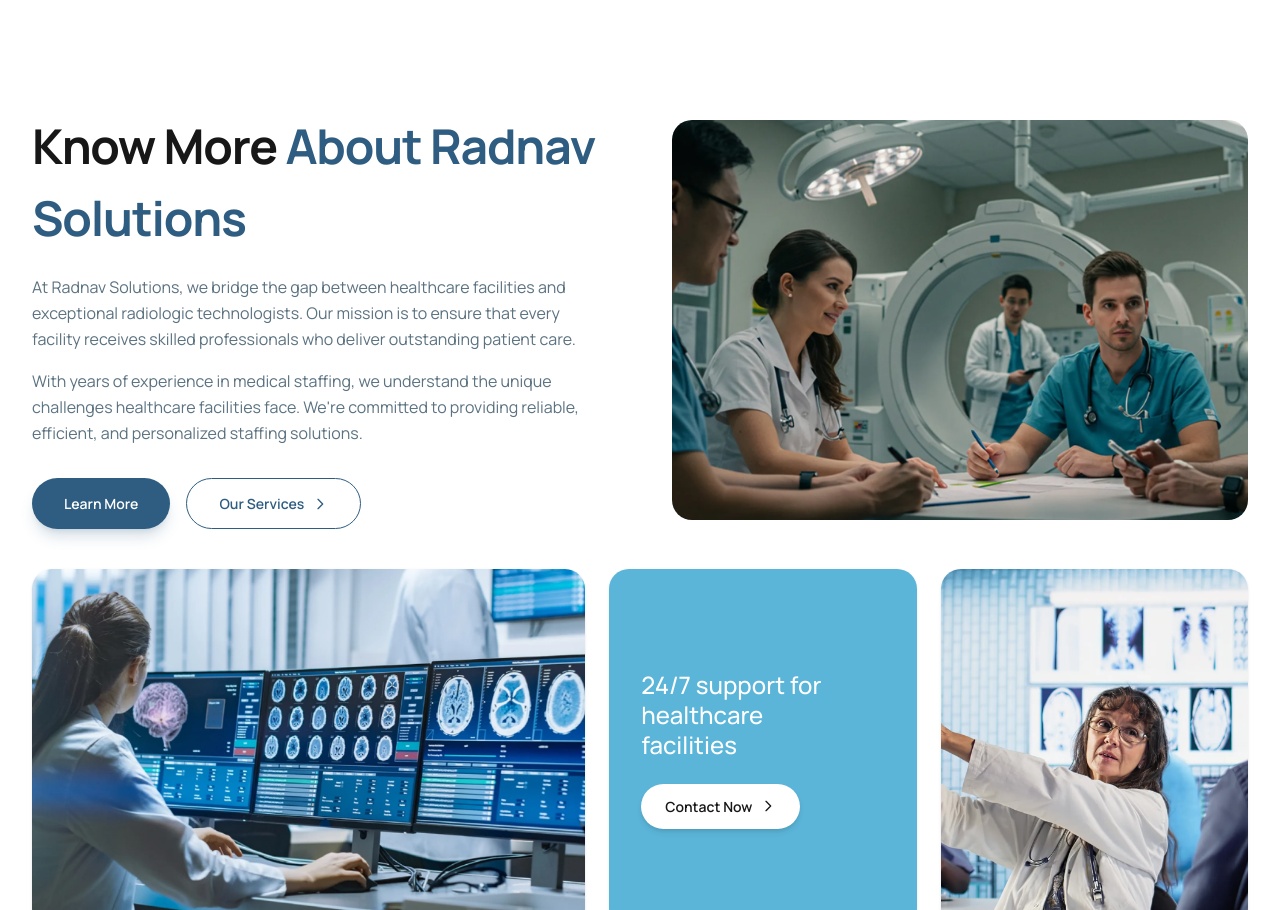
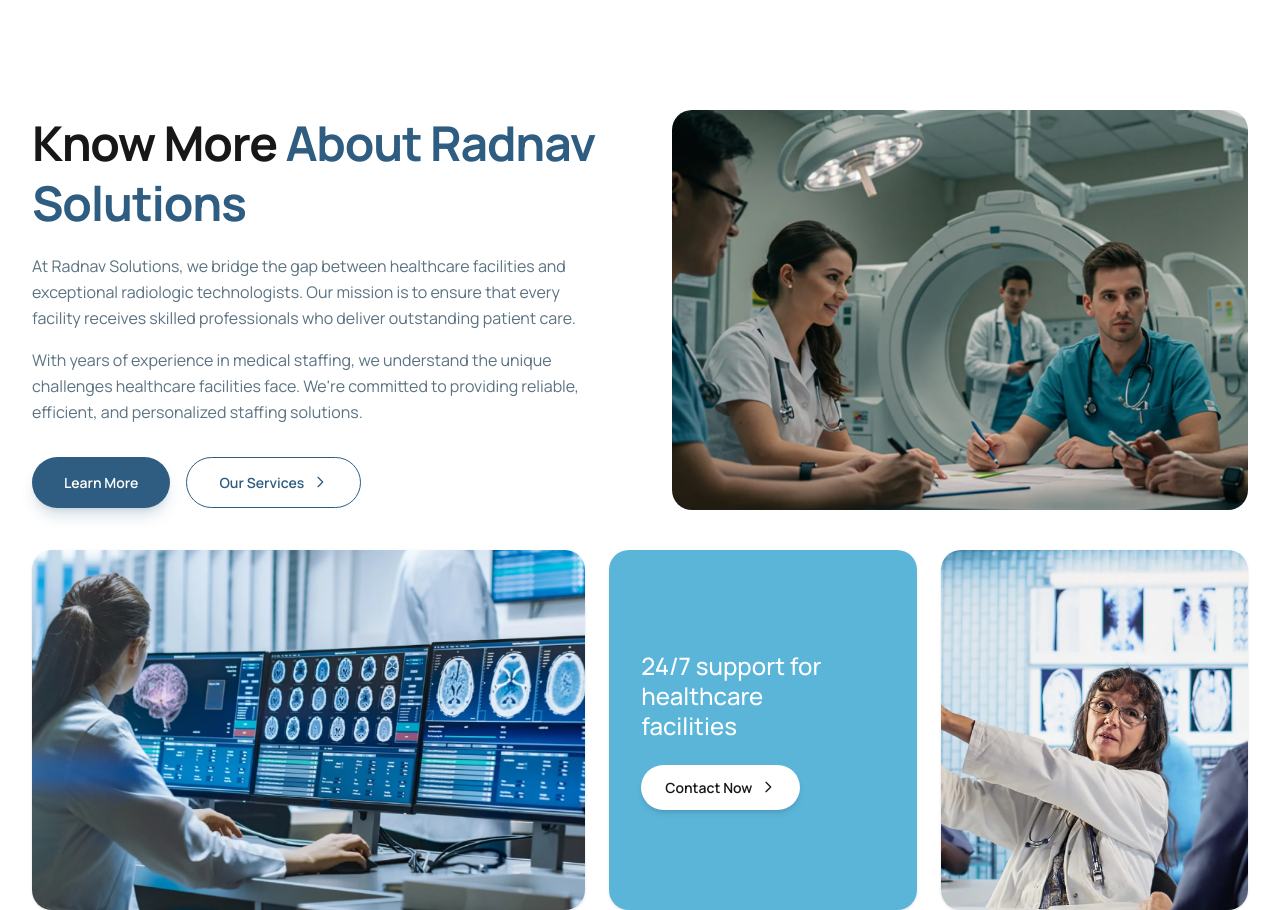
Before and after one commit to Abdullah-Software-Engineer/radnav-hatch, a Next.js app: page / in a window 1280 px wide. Shown: the part 1671-2581 px from the top of the page. Built offline with nearby package versions, Linux system fonts and the light colour scheme.

Commit message:
reduce the line height of home about

```diff
--- a/Sections/home/AboutUs/AboutUs.tsx
+++ b/Sections/home/AboutUs/AboutUs.tsx
@@ -32,7 +32,7 @@
           <div>
             <h2
               id="about-heading"
-              className="text-[30px] font-bold tracking-tight text-[#171717] md:text-[30px] lg:text-[48px] xl:text-[48px]"
+              className="text-[30px] font-bold tracking-tight leading-tight text-[#171717] md:text-[30px] lg:text-[48px] xl:text-[48px]"
             >
               Know More <span className="text-[#2E5D81]">About Radnav Solutions</span>
             </h2>
```
